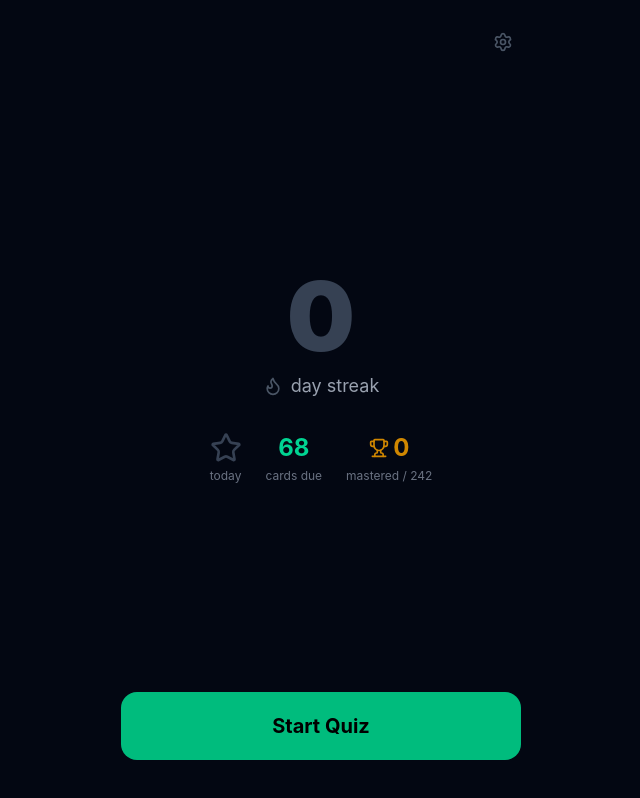
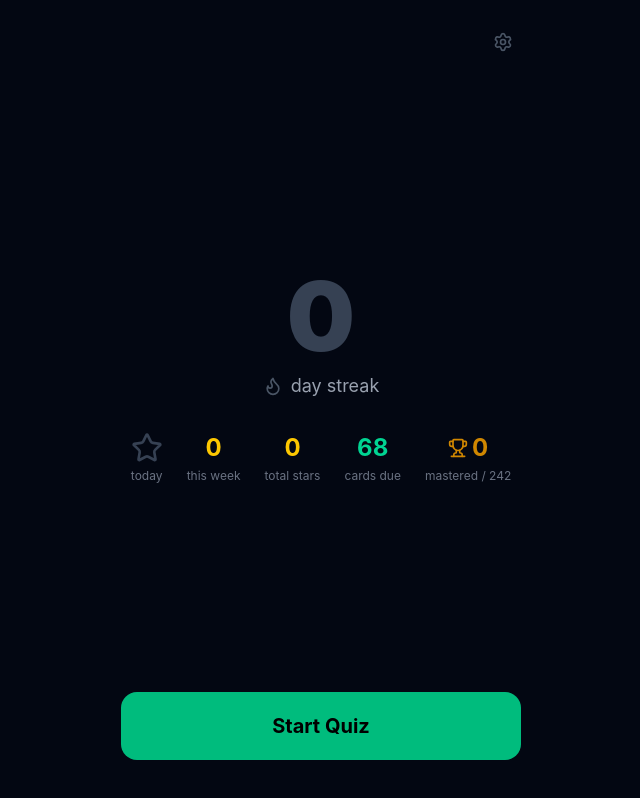
Before and after one commit to belskequiz/quiz, a React (Vite) app: page / in a window 1280 px wide. Shown: the whole page, without its empty margins (319-959 px from the left). Built offline with nearby package versions, Linux system fonts and the light colour scheme.

Commit message:
feat: show weekly and total stars on dashboard
Weekly stars count resets each Monday, computed from dailyLog.

Co-Authored-By: Claude Opus 4.6 <noreply@anthropic.com>

```diff
--- a/src/screens/Dashboard.jsx
+++ b/src/screens/Dashboard.jsx
@@ -1,10 +1,25 @@
 import { Flame, Star, Trophy, Settings } from 'lucide-react'
 import { isMastered, isDue } from '../lib/sm2'
+
+function getWeeklyStars(dailyLog) {
+  const now = new Date()
+  const day = now.getDay() // 0=Sun, 1=Mon...
+  const monday = new Date(now)
+  monday.setDate(now.getDate() - ((day + 6) % 7))
+  monday.setHours(0, 0, 0, 0)
+
+  let count = 0
+  for (const [date, entry] of Object.entries(dailyLog)) {
+    if (entry.star && new Date(date + 'T00:00:00') >= monday) count++
+  }
+  return count
+}
 
 export default function Dashboard({ data, progress, setScreen }) {
   const today = new Date().toISOString().slice(0, 10)
   const todayLog = progress.dailyLog[today]
   const starEarned = todayLog?.star ?? false
+  const weeklyStars = getWeeklyStars(progress.dailyLog)
 
   const dueCount = data.cards.filter(c => isDue(c, today)).length
   const masteredCount = data.cards.filter(c => isMastered(c)).length
@@ -48,6 +63,14 @@ export default function Dashboard({ data, progress, setScreen }) {
             <span className="text-xs text-gray-500">today</span>
           </div>
           <div className="flex flex-col items-center gap-1">
+            <span className="text-2xl font-bold text-yellow-400">{weeklyStars}</span>
+            <span className="text-xs text-gray-500">this week</span>
+          </div>
+          <div className="flex flex-col items-center gap-1">
+            <span className="text-2xl font-bold text-yellow-400">{progress.totalStars}</span>
+            <span className="text-xs text-gray-500">total stars</span>
+          </div>
+          <div className="flex flex-col items-center gap-1">
             <span className="text-2xl font-bold text-emerald-400">{dueCount}</span>
             <span className="text-xs text-gray-500">cards due</span>
           </div>
```
